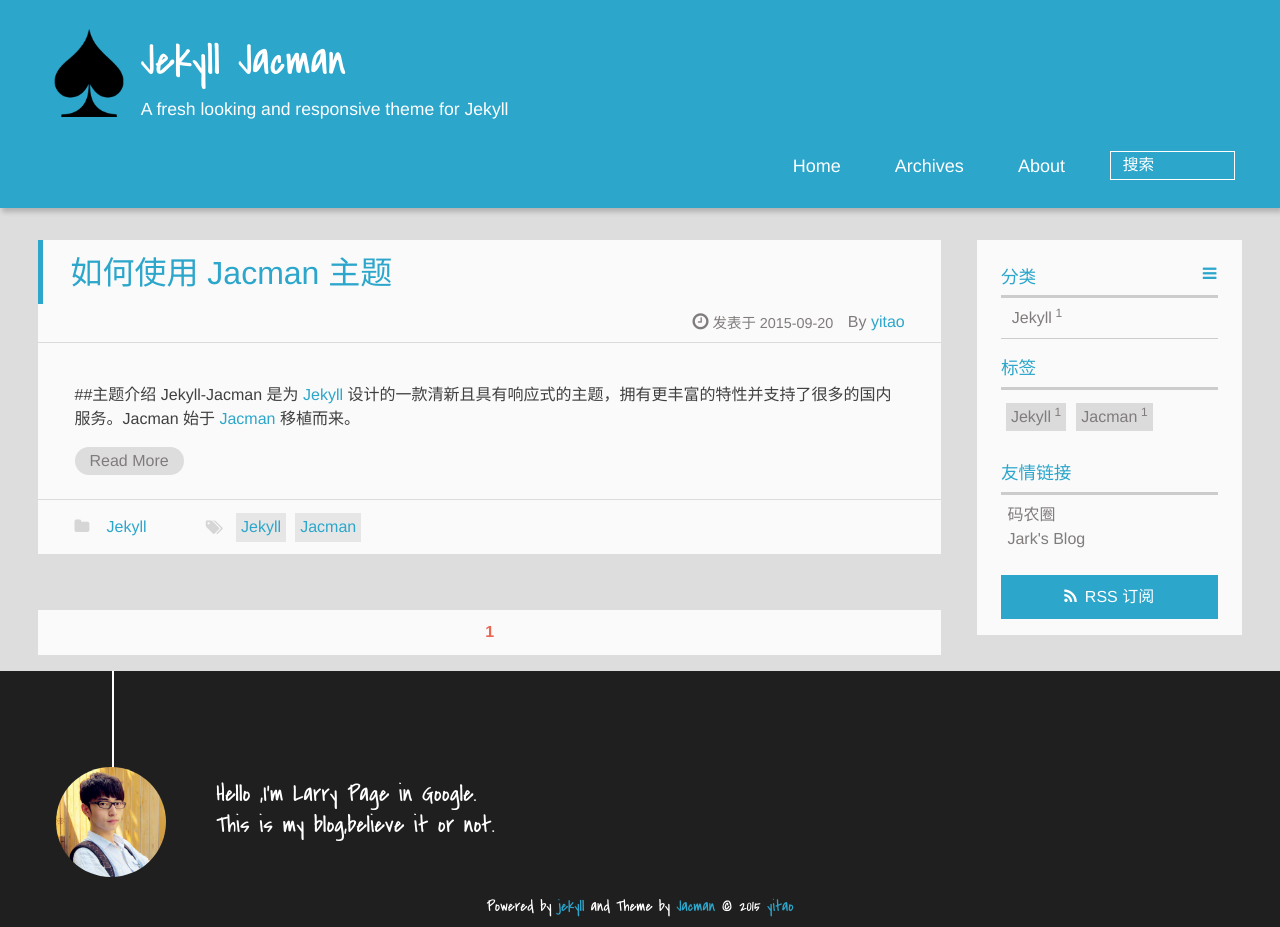
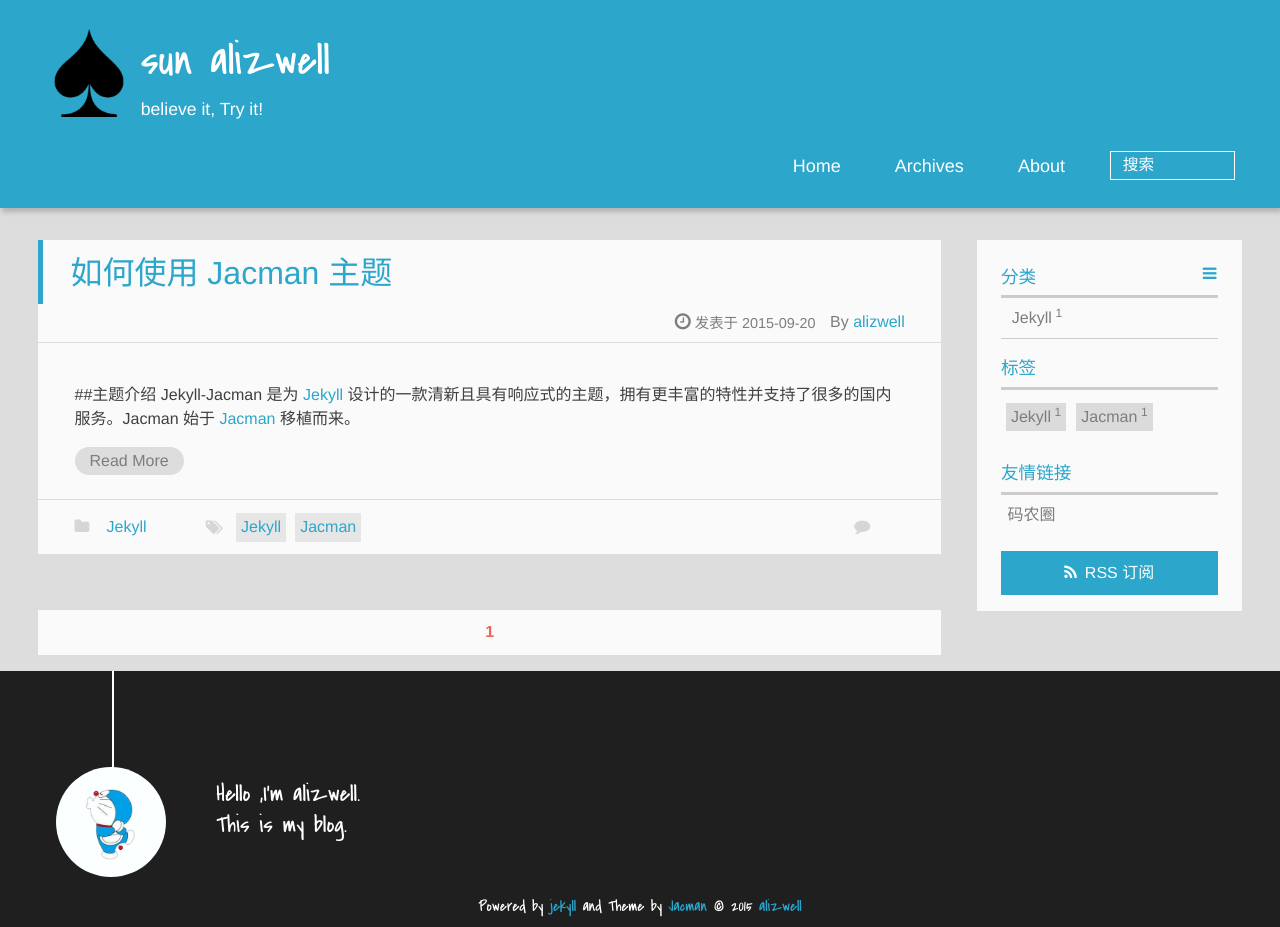
Before and after one commit to alizwellSun/alizwellSun.github.io, a Jekyll site: the page built from index.html, in a window 1280 px wide. Built offline with Jekyll 4.4.1, drawn with Linux system fonts in a browser that asks for light colours; Markdown is read by kramdown in place of the engine named in the settings; the list of posts is cut into pages by our own code; comment, search, counter and statistics services are not loaded.

Commit message:
modify configs

```diff
--- a/_config.yml
+++ b/_config.yml
@@ -24,8 +24,8 @@ redcarpet:
     - with_toc_data
 
 
-title : Jekyll Jacman
-tagline: A fresh looking and responsive theme for Jekyll
+title : sun alizwell
+tagline: believe it, Try it!
 
 defaults:
   -
@@ -79,9 +79,9 @@ mathjax: false      #enable mathjax if true
 
 #### Author information
 author:
-  name: yitao      ## e.g. wuchong Author name
-  intro_line1:  "Hello ,I'm Larry Page in Google."    ## your introduction on the bottom of the page
-  intro_line2:  "This is my blog,believe it or not."  ## the 2nd line
+  name: alizwell      ## e.g. wuchong Author name
+  intro_line1:  "Hello ,I'm alizwell."    ## your introduction on the bottom of the page
+  intro_line2:  "This is my blog."  ## the 2nd line
   weibo:      ## e.g. wuchong1014 or 2176287895 for http://weibo.com/2176287895
   weibo_verifier:  ## e.g. b3593ceb Your weibo-show widget verifier ,if you use weibo-show it is needed.
   tsina:      ## e.g. 2176287895  Your weibo ID,It will be used in share button.
@@ -106,12 +106,12 @@ toc:
 #### Links
 links:
   码农圈: https://coderq.com
-  Jark's Blog: http://wuchong.me
+  #Jark's Blog: http://wuchong.me
 
 
 
 #### Comment
-duoshuo_shortname:    ## e.g. wuchong   your duoshuo short name.
+duoshuo_shortname:  alizwellsun  ## e.g. wuchong   your duoshuo short name.
 disqus_shortname:     ## e.g. wuchong   your disqus short name.
 
 #### Share button
```
Also changed, not shown: assets/img/author.jpg.
